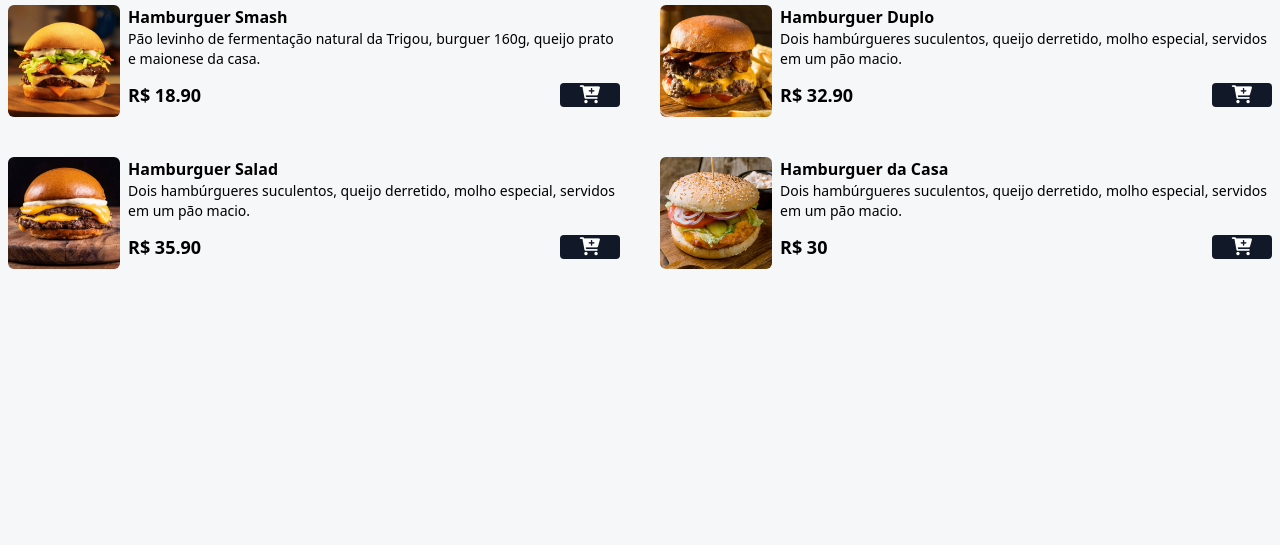
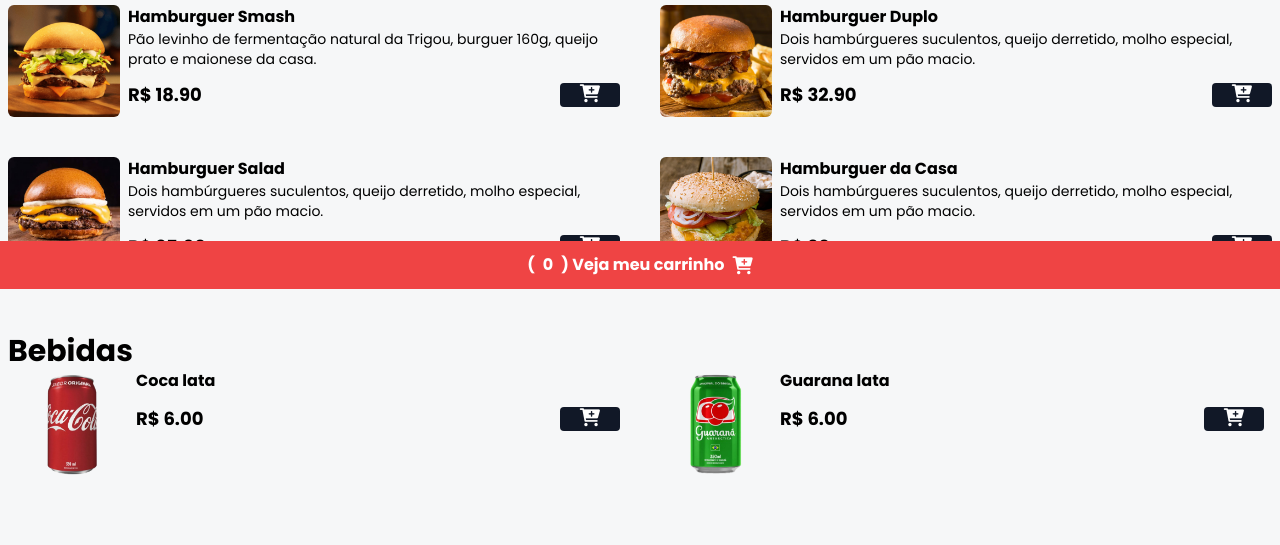
Before and after one commit to NiedjaMarques/Projeto_Hamburgueria, a website: page index.html in a window 1280 px wide. Shown: the part 511-1056 px from the top of the page. Before the commit the page ends 844 px from the top, so only its background shows below. Drawn offline with Linux system fonts and the light colour scheme.

Commit message:
adição das bebidas ao cardapio

```diff
--- a/index.html
+++ b/index.html
@@ -5,6 +5,13 @@
     <meta name="viewport" content="width=device-width, initial-scale=1.0" />
     <title>Hamburgueria - A melhor da mundo</title>
     <link rel="stylesheet" href="./styles/output.css" />
+
+    <link rel="preconnect" href="https://fonts.googleapis.com" />
+    <link rel="preconnect" href="https://fonts.gstatic.com" crossorigin />
+    <link
+      href="https://fonts.googleapis.com/css2?family=Poppins:wght@400;500;700&display=swap"
+      rel="stylesheet"
+    />
 
     <link
       rel="stylesheet"
@@ -44,11 +51,11 @@
     </h2>
 
     <!-- INICIO MENU -->
-    <div>
+    <div id="menu">
       <main
         class="grid grid-cols-1 md:grid-cols-2 gap-7 md:gap-10 mx-auto max-w-7xl px-2 mb-16"
       >
-        <!-- Produto item -->
+        <!-- Produto item 1-->
         <div class="flex gap-2">
           <img
             src="imagensmenu/hamb-1.png"
@@ -79,7 +86,7 @@
         </div>
         <!-- Fim produto item -->
 
-        <!-- Produto item -->
+        <!-- Produto item 2-->
         <div class="flex gap-2">
           <img
             src="imagensmenu/hamb-2.png"
@@ -110,7 +117,7 @@
         </div>
         <!-- Fim produto item -->
 
-        <!-- Produto item -->
+        <!-- Produto item 3-->
         <div class="flex gap-2">
           <img
             src="imagensmenu/hamb-3.png"
@@ -141,7 +148,7 @@
         </div>
         <!-- Fim produto item -->
 
-        <!-- Produto item -->
+        <!-- Produto item 4-->
         <div class="flex gap-2">
           <img
             src="imagensmenu/hamb-4.png"
@@ -171,9 +178,125 @@
           </div>
         </div>
         <!-- Fim produto item -->
+      </main>
 
-      </main>
+      <div class="mx-auto max-w-7xl px-2 my-2">
+        <h2 class="font-bold text-3xl">Bebidas</h2>
+
+        <!-- Grid bebidas -->
+        <div
+          class="grid grid-cols-1 md:grid-cols-2 gap-7 md:gap-10 mx-auto max-w-7xl px-2 mb-16"
+          id="menu"
+        >
+          <!-- Bebida item 1-->
+          <div class="flex gap-2 w-full">
+            <img
+              src="imagensmenu/refri-1.png"
+              alt="Coca lata"
+              class="w-28 h-28 rounded-md hover:scale-110 hover:-rotate-2 duration-300"
+            />
+
+            <div class="w-full">
+              <p class="font-bold">Coca lata</p>
+
+              <div class="flex items-center gap-2 justify-between mt-3">
+                <p class="font-bold text-lg">R$ 6.00</p>
+
+                <button
+                  class="bg-gray-900 px-5 rounded add-to-cart-btn"
+                  data-name="Coca lata"
+                  data-price="6.00"
+                >
+                  <i class="fa fa-cart-plus text-lg text-white"> </i>
+                </button>
+              </div>
+            </div>
+          </div>
+          <!-- Fim bebida item -->
+
+          <!-- Bebida item 2-->
+          <div class="flex gap-2 w-full">
+            <img
+              src="imagensmenu/refri-2.png"
+              alt="Guarana lata"
+              class="w-28 h-28 rounded-md hover:scale-110 hover:-rotate-2 duration-300"
+            />
+
+            <div class="w-full">
+              <p class="font-bold">Guarana lata</p>
+
+              <div class="flex items-center gap-2 justify-between mt-3">
+                <p class="font-bold text-lg">R$ 6.00</p>
+
+                <button
+                  class="bg-gray-900 px-5 rounded add-to-cart-btn"
+                  data-name="Guarana lata"
+                  data-price="6.00"
+                >
+                  <i class="fa fa-cart-plus text-lg text-white"> </i>
+                </button>
+              </div>
+            </div>
+          </div>
+          <!-- Fim bebida item -->
+        </div>
+        <!-- Fim grid bebidas -->
+      </div>
     </div>
     <!-- FIM MENU -->
+
+    <!-- Janela modal -->
+
+    <div
+      class="bg-black/60 w-full h-full fixed top-0 left-0 z-50 items-center justify-center hidden"
+    >
+      <div class="bg-white p-5 rounded-md min-w-[90%] md:min-w-[600px]">
+        <h2 class="text-center font-bold text-2xl mb-2">Meu carrinho</h2>
+
+        <div id="cart-items" class="flex justify-between mb-2 flex-col"></div>
+
+        <p class="font-bold">Total: <span id="cart-total">0.00</span></p>
+
+        <p class="font-bold mt-2">Endereço de entrega:</p>
+
+        <input
+          type="text"
+          placeholder="Digite seu endereço completo..."
+          id="address"
+          class="w-full border-2 rounded p-1 my-1"
+        />
+
+        <p class="text-red-500 hidden" id="address-warn">
+          Digite seu endereço completo!
+        </p>
+
+        <div class="flex items-center justify-between mt-5 w-full">
+          <button class="" id="close-modal-btn">Fechar</button>
+          <button
+            class="bg-green-500 text-white px-4 py-1 rounded"
+            id="checkout-btn"
+          >
+            Finalizar pedido
+          </button>
+        </div>
+      </div>
+    </div>
+    <!-- Fim janela modal -->
+
+    <!-- Fim Button Cart Footer -->
+
+    <footer
+      class="w-full bg-red-500 py-3 fixed bottom-0 z-40 flex items-center justify-center"
+    >
+      <button
+        class="flex items-center gap-2 font-bold text-white"
+        id="cart-btn"
+      >
+        (<span id="cart-count">0</span>) Veja meu carrinho
+        <i class="fa fa-cart-plus text-lg text-white"> </i>
+      </button>
+    </footer>
+
+    <!-- Button Cart Footer -->
   </body>
 </html>
--- a/tailwind.config.js
+++ b/tailwind.config.js
@@ -2,6 +2,9 @@
 module.exports = {
   content: ["./**/*.{html,js}"],
   theme: {
+    fontFamily:{
+      'sans':['Poppins', 'sans-serif'],
+    },
     extend: {
       backgroundImage: {
         "home": "url('/imagensmenu/bg.png')",
```
Also changed, not shown: styles/output.css.
